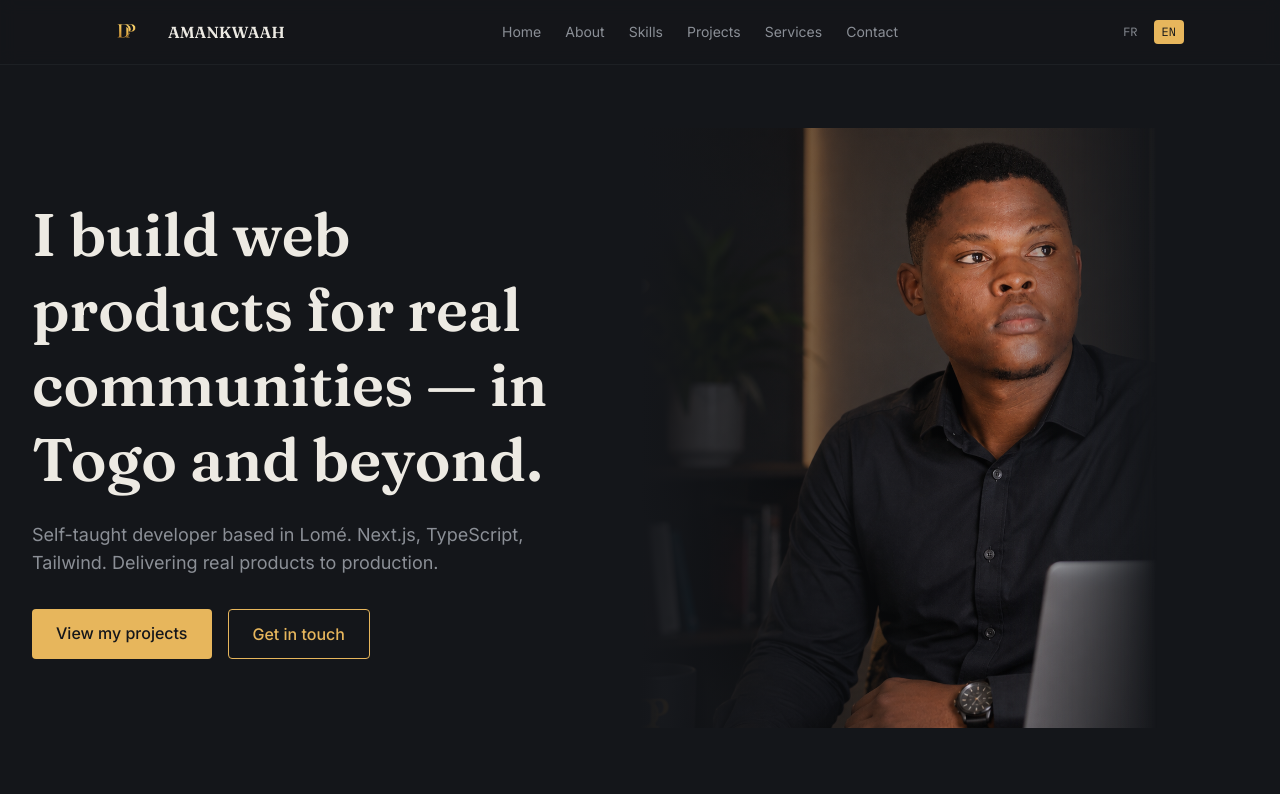
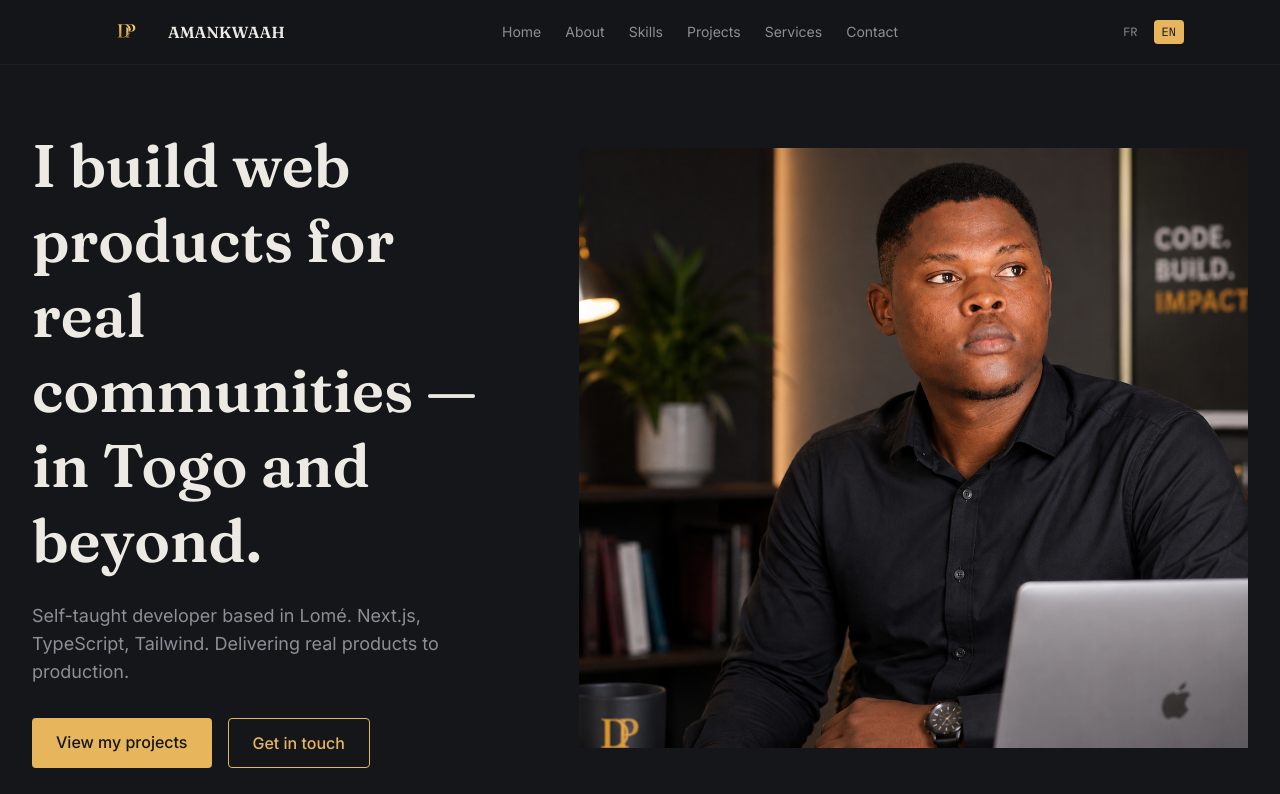
Before and after one commit to flex68016-del/me, a Next.js app: page /en in a window 1280 px wide. Shown: the top 794 px of the page. Built offline with nearby package versions, Linux system fonts and the light colour scheme.

Commit message:
Replace <img> with next/Image for performance and fix React attributes

```diff
--- a/app/[locale]/page.tsx
+++ b/app/[locale]/page.tsx
@@ -5,6 +5,7 @@ import { useTranslations } from '@/lib/useTranslations';
 import Header from '@/components/Header';
 import JournalEntry, { JournalEntryProps } from '@/components/JournalEntry';
 import { Mail, MessageCircle, Link, Code } from 'lucide-react';
+import Image from 'next/image';
 
 const projects: JournalEntryProps[] = [
   {
@@ -101,19 +102,15 @@ export default function HomePage() {
             initial={{ opacity: 0, scale: 0.95 }}
             animate={{ opacity: 1, scale: 1 }}
             transition={{ duration: 0.6, delay: 0.2 }}
-            className="relative flex-shrink-0 w-full md:w-[45%] lg:w-[50%] h-[400px] md:h-[500px] lg:h-[600px] z-0"
+            className="relative flex-shrink-0 w-full md:w-[50%] lg:w-[55%] h-[400px] md:h-[500px] lg:h-[600px] z-0"
           >
-            <div className="absolute inset-0 bg-gradient-to-l from-transparent via-[#14161A]/20 to-[#14161A] z-10" />
-            <img
+            <Image
               src="/2.png"
               alt="Duah Prince Yao AMANKWAAH — Développeur Web"
-              loading="eager"
-              fetchpriority="high"
-              className="absolute inset-0 w-full h-full object-cover object-top"
-              style={{
-                maskImage: 'linear-gradient(to left, transparent 0%, transparent 15%, black 40%, black 100%)',
-                WebkitMaskImage: 'linear-gradient(to left, transparent 0%, transparent 15%, black 40%, black 100%)'
-              }}
+              fill
+              priority
+              sizes="(max-width: 768px) 100vw, 50vw"
+              className="object-cover object-top"
             />
           </motion.div>
         </div>
@@ -377,11 +374,14 @@ export default function HomePage() {
               </div>
               <div className="p-6 bg-[#14161A] rounded-lg border-l-4 border-[#E7B65C]">
                 <div className="flex items-center gap-4 mb-3">
-                  <img
-                    src="/2.png"
-                    alt="AMANKWAAH Duah Prince Yao"
-                    className="h-16 w-16 rounded-full object-cover"
-                  />
+                  <div className="relative h-16 w-16 rounded-full overflow-hidden">
+                    <Image
+                      src="/2.png"
+                      alt="AMANKWAAH Duah Prince Yao"
+                      fill
+                      className="object-cover"
+                    />
+                  </div>
                   <div>
                     <p className="font-serif text-lg font-semibold text-[#EDEAE3]">
                       AMANKWAAH Duah Prince Yao
--- a/components/Header.tsx
+++ b/components/Header.tsx
@@ -3,6 +3,7 @@
 import { usePathname, useRouter, useParams } from 'next/navigation';
 import { motion } from 'framer-motion';
 import { useTranslations } from '@/lib/useTranslations';
+import Image from 'next/image';
 
 export default function Header() {
   const t = useTranslations();
@@ -34,11 +35,15 @@ export default function Header() {
       <div className="max-w-6xl mx-auto px-4 sm:px-6 lg:px-8">
         <div className="flex items-center justify-between h-16">
           <div className="flex items-center gap-3">
-            <img
-              src="/logo.png"
-              alt="AMANKWAAH Logo"
-              className="h-10 w-auto"
-            />
+            <div className="relative h-10 w-auto">
+              <Image
+                src="/logo.png"
+                alt="AMANKWAAH Logo"
+                width={40}
+                height={40}
+                className="h-10 w-auto"
+              />
+            </div>
             <span className="font-serif font-semibold text-[#EDEAE3]">
               AMANKWAAH
             </span>
```
